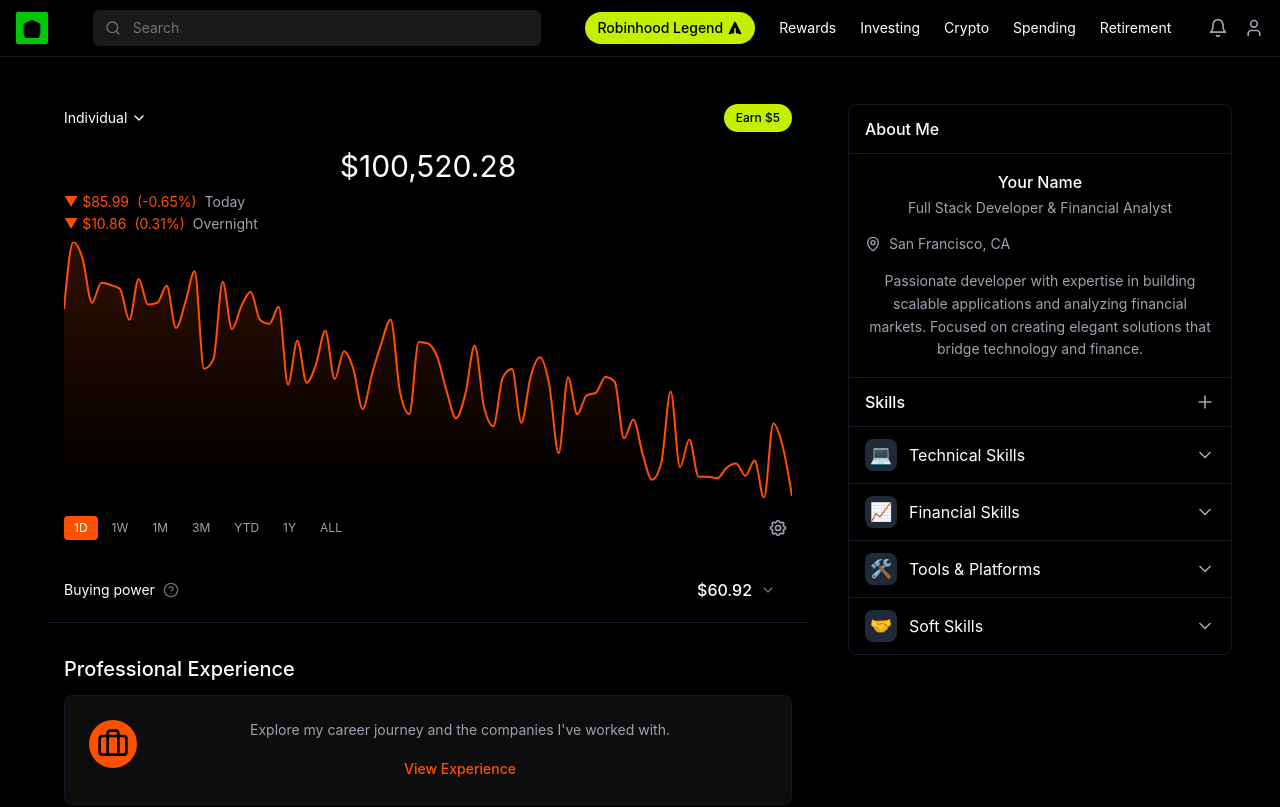
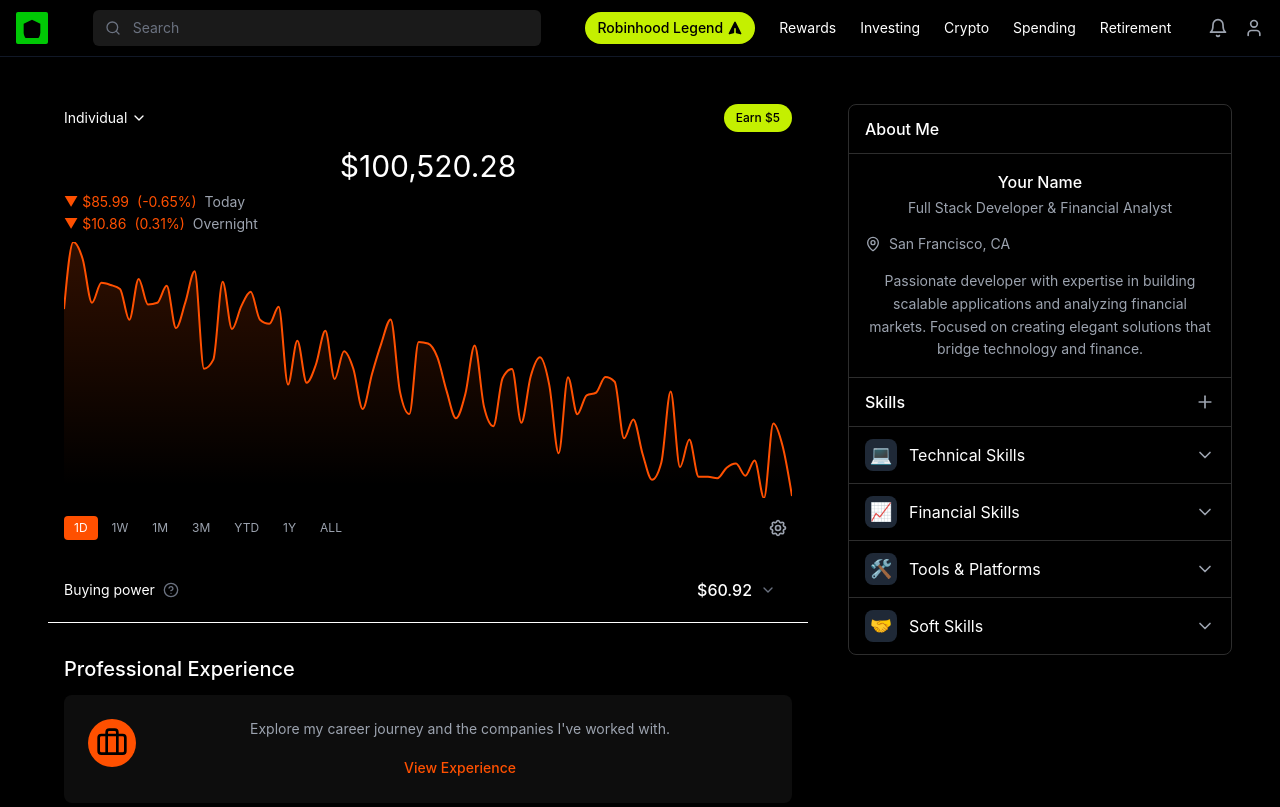
Before and after one commit to vp-27/portfolio, a React (Vite) app: page / in a window 1280 px wide. Shown: the top 807 px of the page. Built offline with nearby package versions, Linux system fonts and the light colour scheme.

Commit message:
borderfixa

```diff
--- a/src/components/AboutAndSkills.tsx
+++ b/src/components/AboutAndSkills.tsx
@@ -45,10 +45,10 @@
   return (
     <>
       {/* Desktop: Combined container */}
-      <div className="hidden lg:block bg-black rounded-lg border border-gray-900">
+      <div className="hidden lg:block bg-black rounded-lg border border-[#2D2D2D]">
         {/* About Me Section */}
-        <div className="border-b border-gray-900">
-          <div className="flex items-center border-b border-gray-900">
+        <div className="border-b border-[#2D2D2D]">
+          <div className="flex items-center border-b border-[#2D2D2D]">
             <div className="flex-1 py-3 px-4 text-white font-medium text-left">
               About Me
             </div>
@@ -73,7 +73,7 @@
 
         {/* Skills Section */}
         <div>
-          <div className="flex items-center justify-between border-b border-gray-900 px-4 py-3">
+          <div className="flex items-center justify-between border-b border-[#2D2D2D] px-4 py-3">
             <span className="text-white font-medium">Skills</span>
             <button className="bg-transparent text-gray-400 hover:text-white transition-colors" aria-label="Add skill">
               <Plus className="w-5 h-5" />
@@ -85,7 +85,7 @@
               const isExpanded = expandedLists.has(category.id)
 
               return (
-                <div key={category.id} className={index !== skillCategories.length - 1 ? "border-b border-gray-900" : ""}>
+                <div key={category.id} className={index !== skillCategories.length - 1 ? "border-b border-[#2D2D2D]" : ""}>
                   <button
                     onClick={() => toggleList(category.id)}
                     className="w-full flex items-center justify-between px-4 py-3 bg-transparent hover:bg-[#1A1A1A] transition-colors"
@@ -120,7 +120,7 @@
         {/* About Me Card */}
         <div>
           <h2 className="text-xl font-medium mb-3 text-left">About Me</h2>
-          <div className="bg-[#0D0D0D] rounded-lg p-6 border border-gray-900">
+          <div className="bg-[#0D0D0D] rounded-lg p-6">
             <div className="space-y-4">
               <div>
                 <h3 className="text-base font-medium mb-1">{aboutData.name}</h3>
@@ -142,12 +142,12 @@
         {/* Skills Card */}
         <div>
           <h2 className="text-xl font-medium mb-3 text-left">Skills</h2>
-          <div className="bg-[#0D0D0D] rounded-lg border border-gray-900 overflow-hidden">
+          <div className="bg-[#0D0D0D] rounded-lg border border-[#2D2D2D] overflow-hidden">
             {skillCategories.map((category, index) => {
               const isExpanded = expandedLists.has(category.id)
 
               return (
-                <div key={category.id} className={index !== skillCategories.length - 1 ? "border-b border-gray-900" : ""}>
+                <div key={category.id} className={index !== skillCategories.length - 1 ? "border-b border-[#2D2D2D]" : ""}>
                   <button
                     onClick={() => toggleList(category.id)}
                     className="w-full flex items-center justify-between px-4 py-4 bg-transparent hover:bg-[#1A1A1A] transition-colors"
--- a/src/components/BuyingPower.tsx
+++ b/src/components/BuyingPower.tsx
@@ -7,7 +7,7 @@
 
 export default function BuyingPower({ portfolio }: BuyingPowerProps) {
   return (
-    <div className="px-4 py-3 border-b border-gray-900">
+    <div className="px-4 py-3 border-b border-white">
       <button className="w-full flex items-center justify-between bg-transparent hover:bg-[#1A1A1A] py-2 px-2 -mx-2 rounded transition-colors">
         <div className="flex items-center gap-2">
           <span className="text-white text-sm">Buying power</span>
--- a/src/components/PortfolioSections.tsx
+++ b/src/components/PortfolioSections.tsx
@@ -58,7 +58,7 @@
       {sections.map((section) => (
         <div key={section.id}>
           <h2 className="text-xl font-medium mb-3 text-left">{section.title}</h2>
-          <div className="bg-[#0D0D0D] rounded-lg p-6 border border-gray-900 hover:border-gray-700 transition-colors cursor-pointer">
+          <div className="bg-[#0D0D0D] rounded-lg p-6 hover:bg-[#1A1A1A] transition-colors cursor-pointer">
             <div className="flex items-start gap-4">
               <div className="w-12 h-12 bg-[#FF5000] rounded-full flex items-center justify-center flex-shrink-0">
                 <div className="text-black">
```
